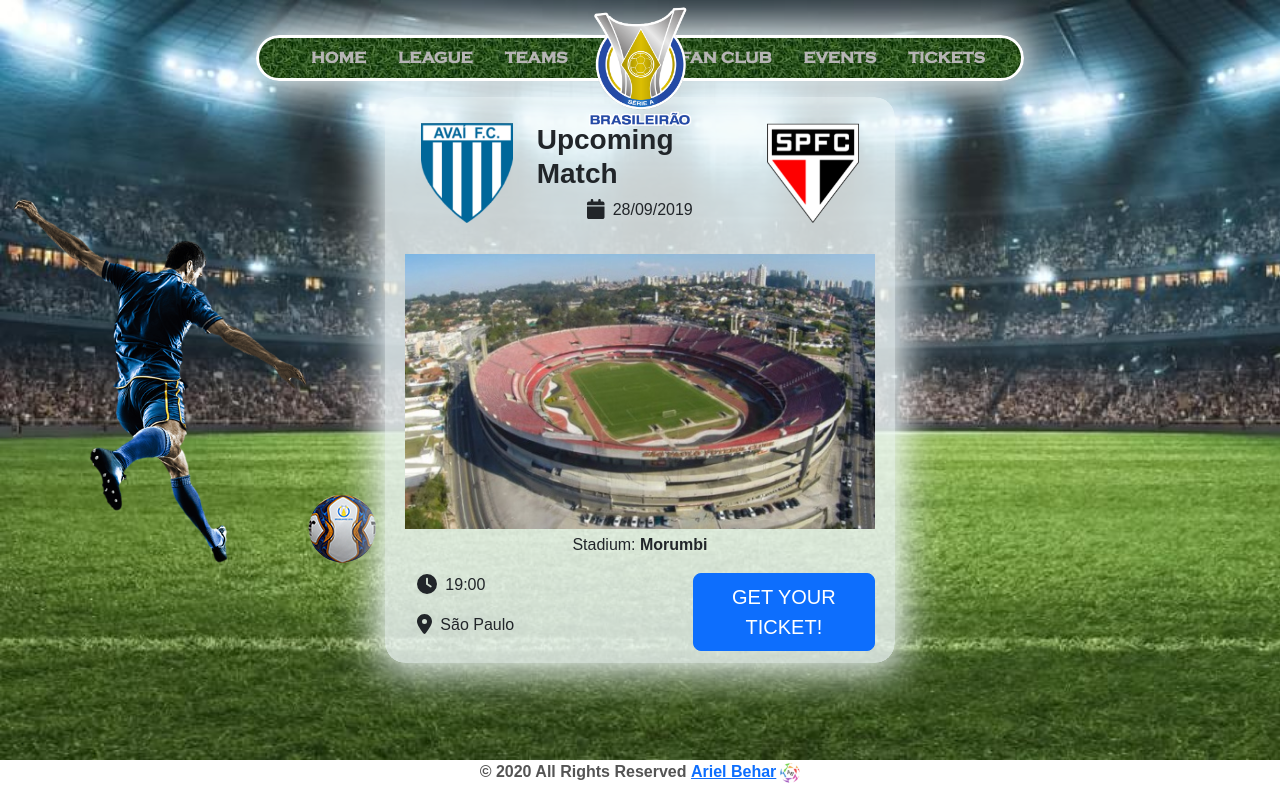
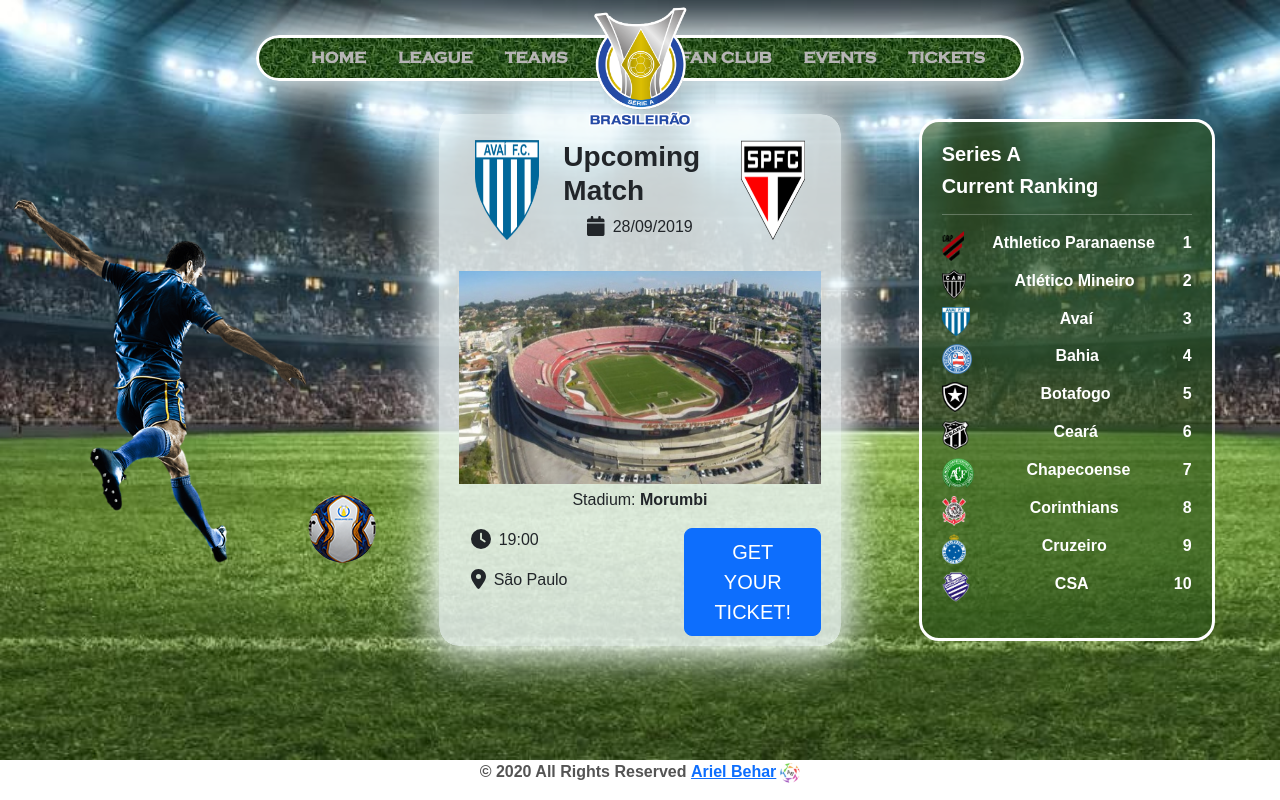
Before and after one commit to ariel-behar/brasileirao-2019, a React (Vite) app: page / in a window 1280 px wide. Built offline with nearby package versions, Linux system fonts and the light colour scheme.

Commit message:
Creation and implementation of the RankingDisplay component

```diff
--- /dev/null
+++ b/src/components/HomeViewComponents/RankingDisplay.tsx
@@ -0,0 +1,51 @@
+
+import styled from '@emotion/styled'
+
+import teams from '../../data/teams.json'
+import getImageUrl from '../../utils/getImageUrl'
+
+const StyledRankingDisplay = styled('div')`
+    background-color: rgba(42,83,26,0.6);
+    padding: 20px;
+    border-radius: 20px;
+    border: 3px solid white;
+
+    color: white;
+
+    ul {
+        list-style: none;
+        padding-left: 0;
+        li {
+            margin: 8px 0;
+            .team-logo {
+                max-height: 30px;
+            }
+        }
+
+    }
+`
+
+function RankingDisplay() {
+    return (
+        <StyledRankingDisplay>
+            <h5 className='fw-bold'>Series A</h5>
+            <h5 className='fw-bold'>Current Ranking</h5>
+            <hr />
+            <ul>
+                {
+                    teams.slice(0, 10).map(team => {
+                        return (
+                            <li className='d-flex justify-content-between'>
+                                <img className='team-logo' src={`${getImageUrl('teams', team.image)}`} alt={`${team.name} LOGO`} />
+                                <span className="fw-bold ">{team.name}</span>
+                                <span className="fw-bold">{team.ranking}</span>
+                            </li>
+                        )
+                    })
+                }
+            </ul>
+        </StyledRankingDisplay>
+    )
+}
+
+export default RankingDisplay;
--- a/src/views/HomeView.tsx
+++ b/src/views/HomeView.tsx
@@ -7,6 +7,7 @@ import Col from "react-bootstrap/Col";
 import Row from "react-bootstrap/Row"
 import Container from "react-bootstrap/Container";
 import NextMatchDisplay from '../components/HomeViewComponents/NextMatchDisplay';
+import RankingDisplay from '../components/HomeViewComponents/RankingDisplay';
 
 function HomeView() {
 	return (
@@ -23,11 +24,12 @@ function HomeView() {
 					<PlayerKicking />
 				</Col>
 
-				<Col xs={12} lg={{span: 5, offset: 1}} className='mx-auto'>
+				<Col xs={12} lg={{span: 4, offset: 1}}>
 					<NextMatchDisplay />
 				</Col>
 
-				<Col xs={12} lg={{span: 2, offset: 1}} className='mx-auto'>
+				<Col xs={12} lg={3} className='mx-auto'>
+					<RankingDisplay />
 				</Col>
 			</Row>
 
```
